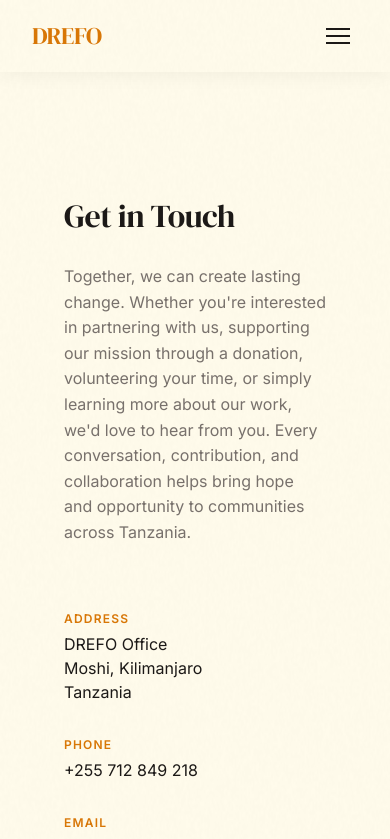
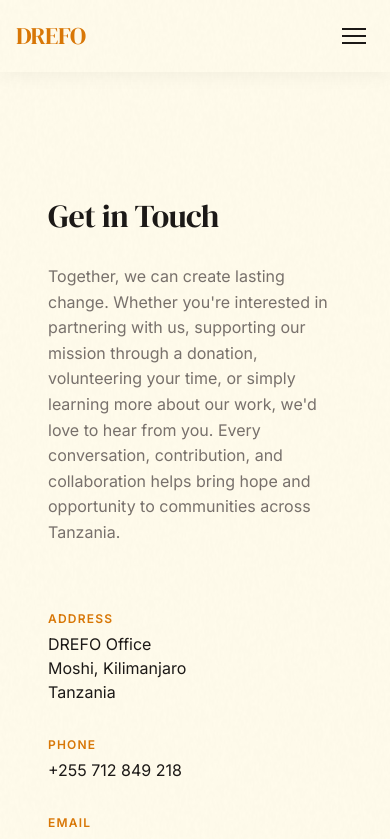
Before and after one commit to gidion62/drefo-frontend, a React (Vite) app: page /contact in a window 390 px wide. Shown: the top 839 px of the page. Built offline with nearby package versions, Linux system fonts and the light colour scheme.

Commit message:
Reduce container side padding on mobile for wider content

```diff
--- a/src/index.css
+++ b/src/index.css
@@ -150,7 +150,13 @@
     padding-left: var(--space-md);
     padding-right: var(--space-md);
   }
-
+ @media (max-width: 640px) {
+  .container-main,
+  .container-narrow {
+    padding-left: 1rem;
+    padding-right: 1rem;
+  }
+}
   /* Hero carousel animation */
   @keyframes heroFade {
     0%, 16% { opacity: 1; }
```
